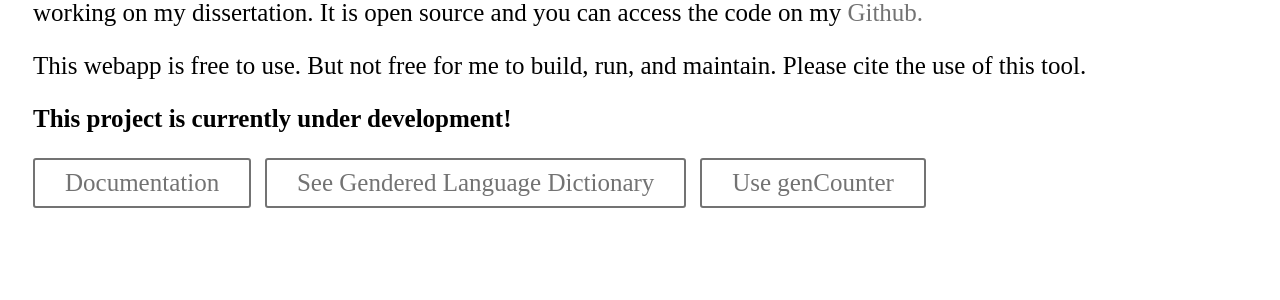
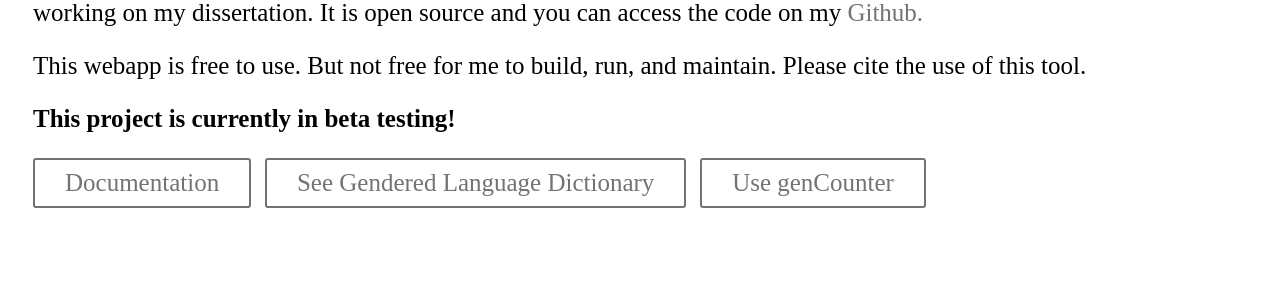
Before and after one commit to DamonCharlesRoberts/genCounter, a Django app: page / in a window 1280 px wide. Shown: the part 268-568 px from the top of the page. Run offline with Django 4.2, Linux system fonts and the light colour scheme.

Commit message:
update about status

```diff
--- a/templates/home.html
+++ b/templates/home.html
@@ -79,7 +79,7 @@
             This webapp is free to use. But not free for me to build, run, and maintain. Please cite the use of this tool.
         </p>
         <p>
-            <strong>This project is currently under development!</strong>
+            <strong>This project is currently in beta testing!</strong>
         </p>
         <a href = {% url 'about' %} class="button1" target="_blank">Documentation</a>
         <a href = {% url 'dictionary' %} class="button1" target="_blan">See Gendered Language Dictionary</a>
```
